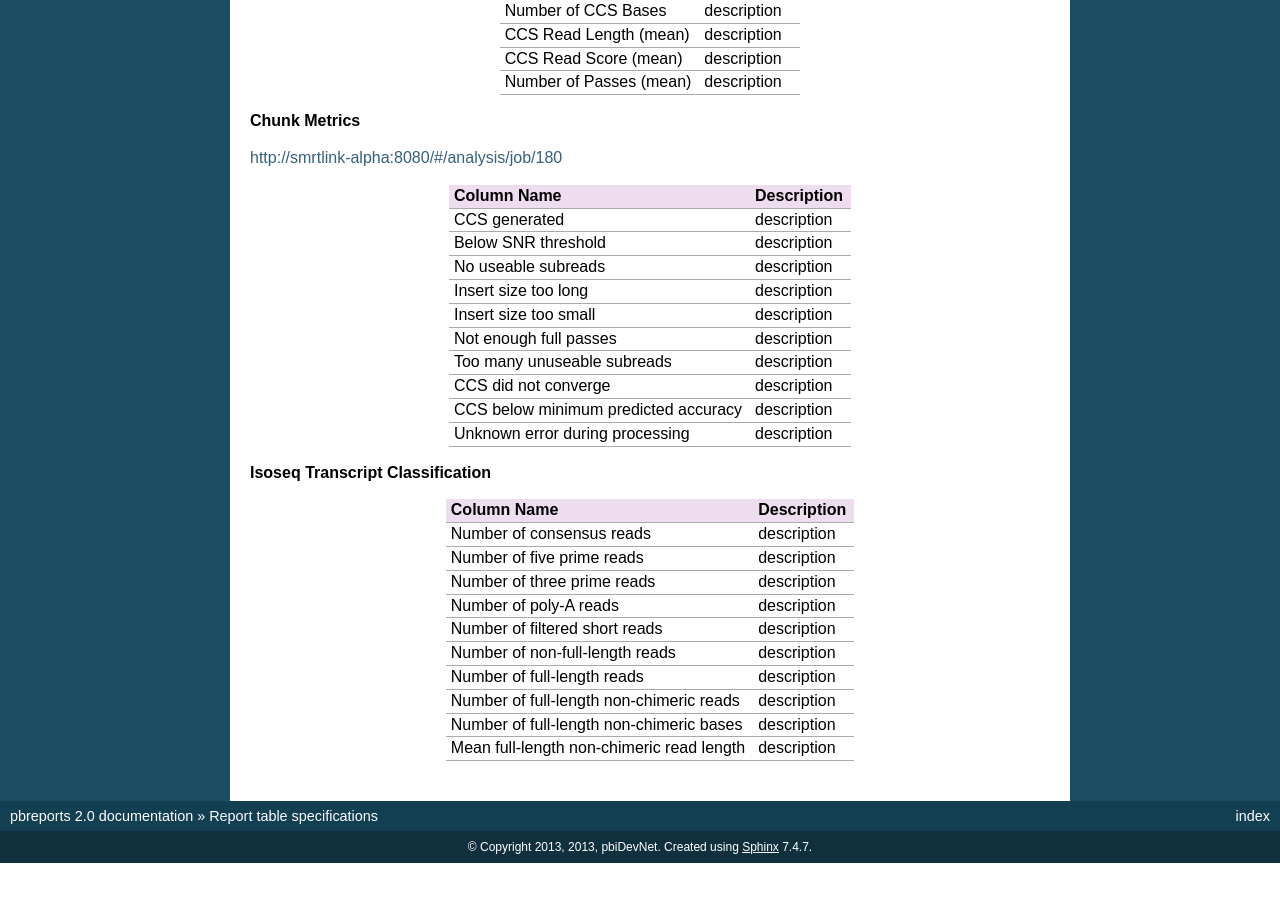
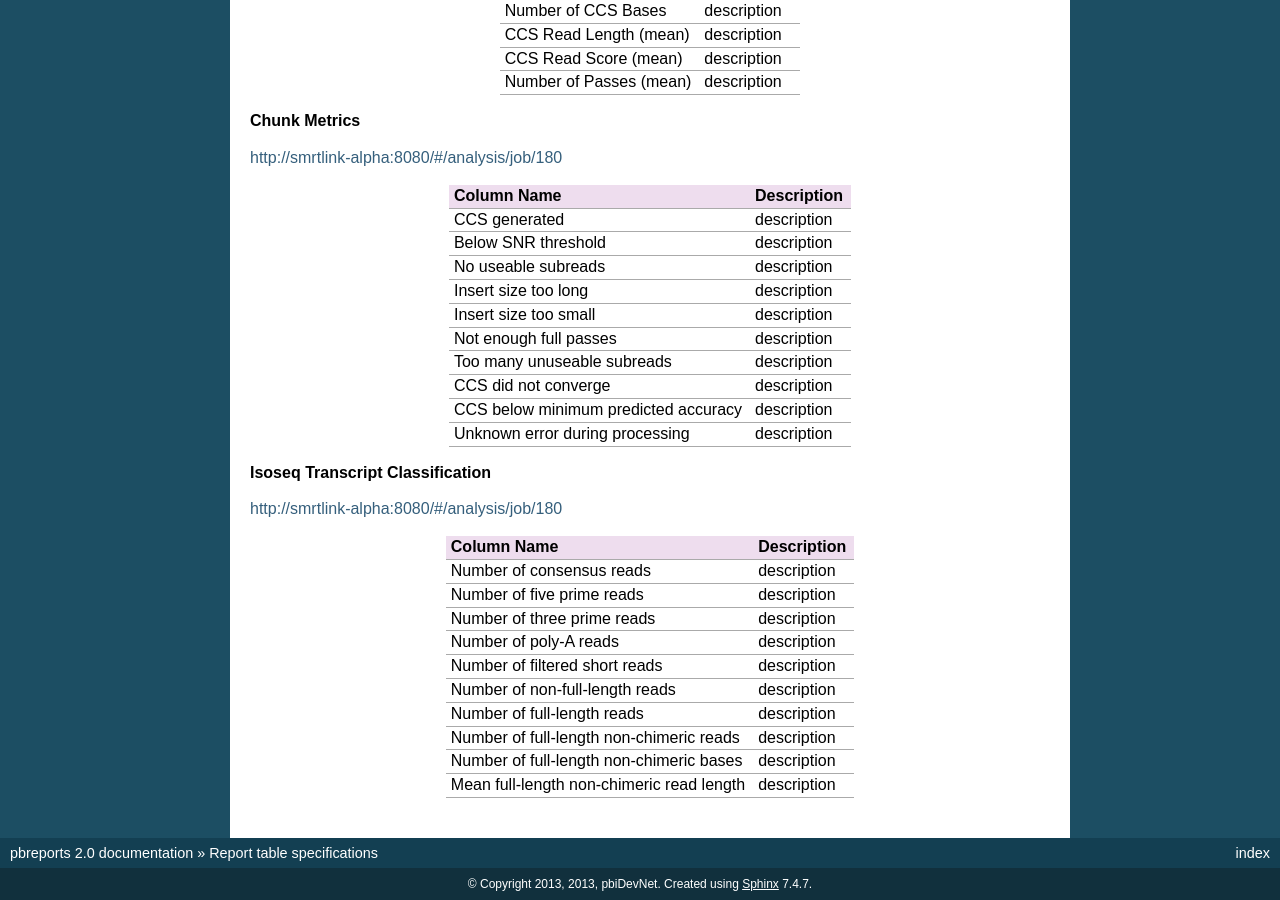
Before and after one commit to Global19-atlassian-net/pbreports, a Sphinx documentation site: the page built from doc/specs/tables.rst, in a window 1280 px wide and 900 px high, scrolled down 1494 px. Built offline with Sphinx 7.4.7, drawn with Linux system fonts in a browser that asks for light colours; before the commit the page ends 2357 px from its top, so only the background shows below that; some of the changed lines change nothing that is shown.

Commit message:
Update tables.rst

```diff
--- a/doc/specs/tables.rst
+++ b/doc/specs/tables.rst
@@ -116,6 +116,8 @@ Unknown error during processing          description
 
 **Isoseq Transcript Classification**
 
+http://smrtlink-alpha:8080/#/analysis/job/180
+
 ==========================================  =====================================================================================================================================
 Column Name                                 Description
 ==========================================  =====================================================================================================================================
```
